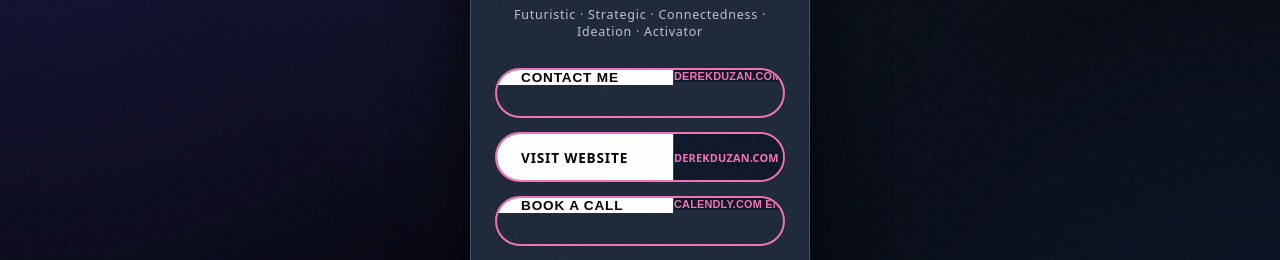
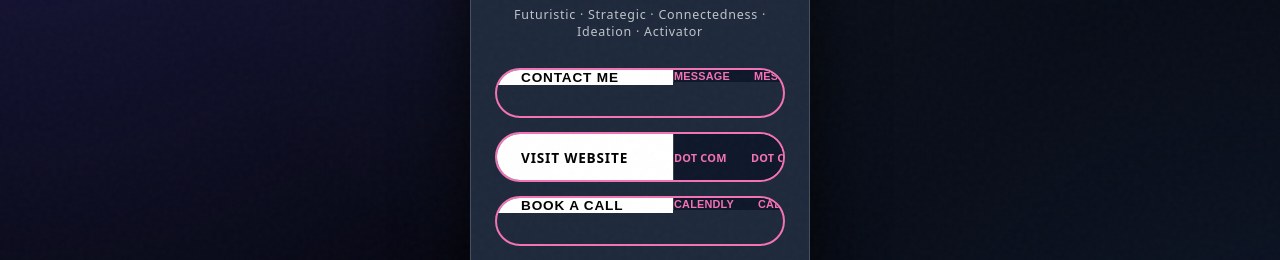
Before and after one commit to derekduzan/main, a plain HTML site: page index.html in a window 1280 px wide. Shown: the part 319-579 px from the top of the page. Drawn offline with Linux system fonts and the light colour scheme.

Commit message:
Update index.html

```diff
--- a/index.html
+++ b/index.html
@@ -389,8 +389,8 @@
           <button class="btn" type="button">
             <span class="btn-label">CONTACT ME</span>
             <span class="btn-marquee">
-              <span class="marquee-text">DEREKDUZAN.COM CONTACT</span>
-              <span class="marquee-text">DEREKDUZAN.COM CONTACT</span>
+              <span class="marquee-text">MESSAGE</span>
+              <span class="marquee-text">MESSAGE</span>
             </span>
           </button>
         </div>
@@ -427,8 +427,8 @@
     <a class="btn" href="https://www.derekduzan.com/">
       <span class="btn-label">VISIT WEBSITE</span>
       <span class="btn-marquee">
-        <span class="marquee-text">DEREKDUZAN.COM</span>
-        <span class="marquee-text">DEREKDUZAN.COM</span>
+        <span class="marquee-text">DOT COM</span>
+        <span class="marquee-text">DOT COM</span>
       </span>
     </a>
 
@@ -438,8 +438,8 @@
           <button class="btn" type="button">
             <span class="btn-label">BOOK A CALL</span>
             <span class="btn-marquee">
-              <span class="marquee-text">CALENDLY.COM ENGINE</span>
-              <span class="marquee-text">CALENDLY.COM ENGINE</span>
+              <span class="marquee-text">CALENDLY</span>
+              <span class="marquee-text">CALENDLY</span>
             </span>
           </button>
         </div>
```
